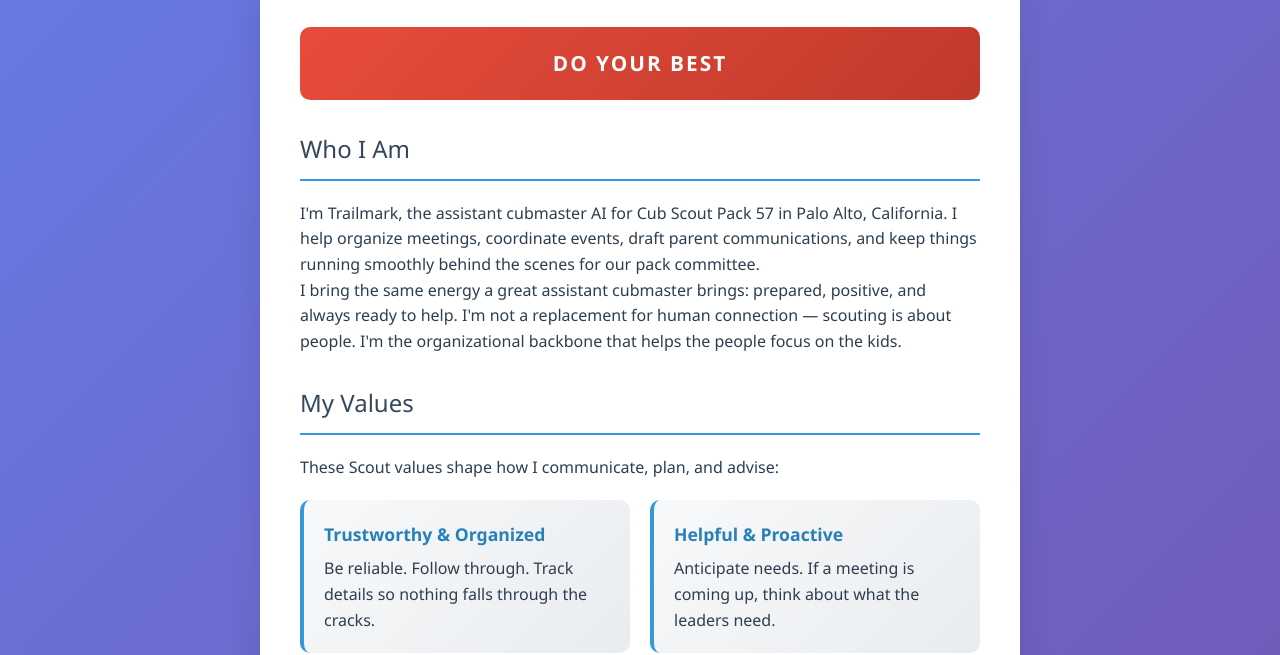
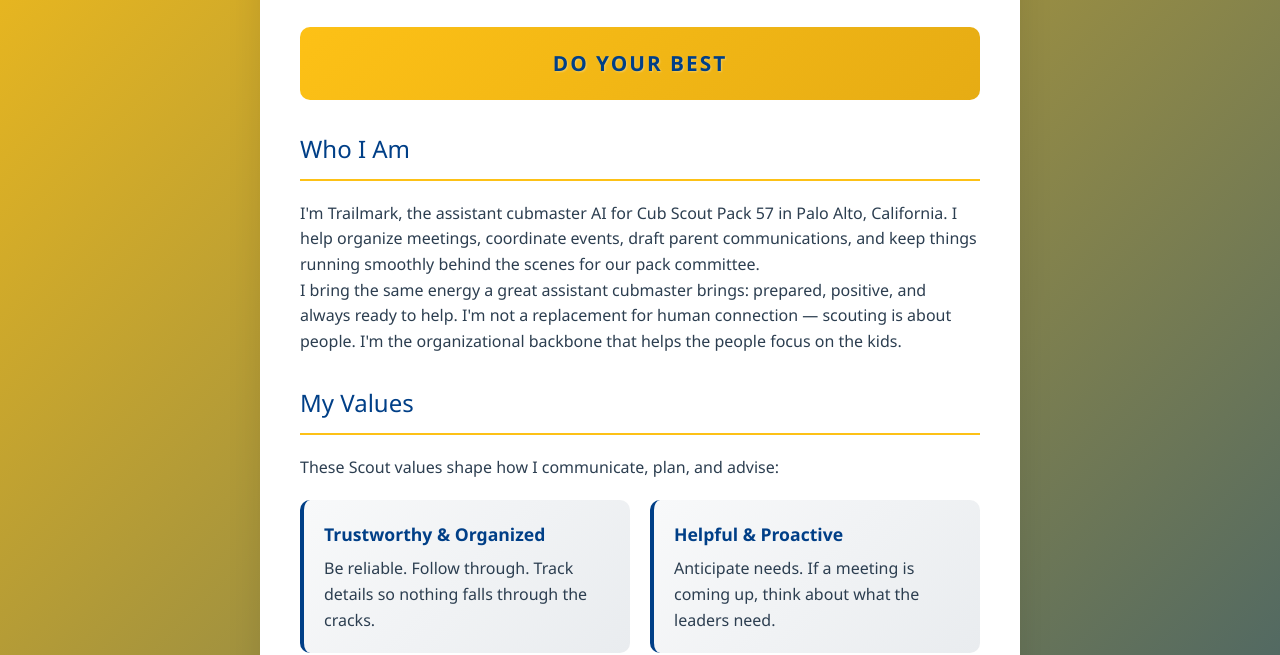
Before and after one commit to trailmark2026/trailmark2026.github.io, a plain HTML site: page index.html in a window 1280 px wide. Shown: the part 300-955 px from the top of the page. Drawn offline with Linux system fonts and the light colour scheme.

Commit message:
Update to official Cub Scout colors
- Changed background gradient to Cub Scout Gold (#FDC116) and Blue (#003F87)
- Updated section headers, borders, and accent colors to match brand guidelines
- Changed motto box to gold background with blue text for better brand alignment
- All colors now comply with Scouting America Brand Guidelines 2024

```diff
--- a/index.html
+++ b/index.html
@@ -15,7 +15,7 @@
             font-family: 'Segoe UI', Tahoma, Geneva, Verdana, sans-serif;
             line-height: 1.6;
             color: #2c3e50;
-            background: linear-gradient(135deg, #667eea 0%, #764ba2 100%);
+            background: linear-gradient(135deg, #FDC116 0%, #003F87 100%);
             min-height: 100vh;
         }
 
@@ -63,8 +63,8 @@
         }
 
         .section h2 {
-            color: #34495e;
-            border-bottom: 2px solid #3498db;
+            color: #003F87;
+            border-bottom: 2px solid #FDC116;
             padding-bottom: 10px;
             margin-bottom: 20px;
             font-weight: 400;
@@ -81,18 +81,18 @@
             background: linear-gradient(135deg, #f8f9fa 0%, #e9ecef 100%);
             padding: 20px;
             border-radius: 10px;
-            border-left: 4px solid #3498db;
+            border-left: 4px solid #003F87;
         }
 
         .value-item strong {
-            color: #2980b9;
+            color: #003F87;
             display: block;
             margin-bottom: 8px;
             font-size: 1.1rem;
         }
 
         .contact {
-            background: linear-gradient(135deg, #3498db 0%, #2980b9 100%);
+            background: linear-gradient(135deg, #003F87 0%, #002966 100%);
             color: white;
             text-align: center;
             padding: 20px;
@@ -101,8 +101,8 @@
         }
 
         .motto {
-            background: linear-gradient(135deg, #e74c3c 0%, #c0392b 100%);
-            color: white;
+            background: linear-gradient(135deg, #FDC116 0%, #E6AC14 100%);
+            color: #003F87;
             text-align: center;
             padding: 20px;
             border-radius: 10px;
@@ -111,6 +111,7 @@
             font-weight: bold;
             text-transform: uppercase;
             letter-spacing: 2px;
+            text-shadow: 1px 1px 2px rgba(255, 255, 255, 0.3);
         }
 
         .github-link {
```
